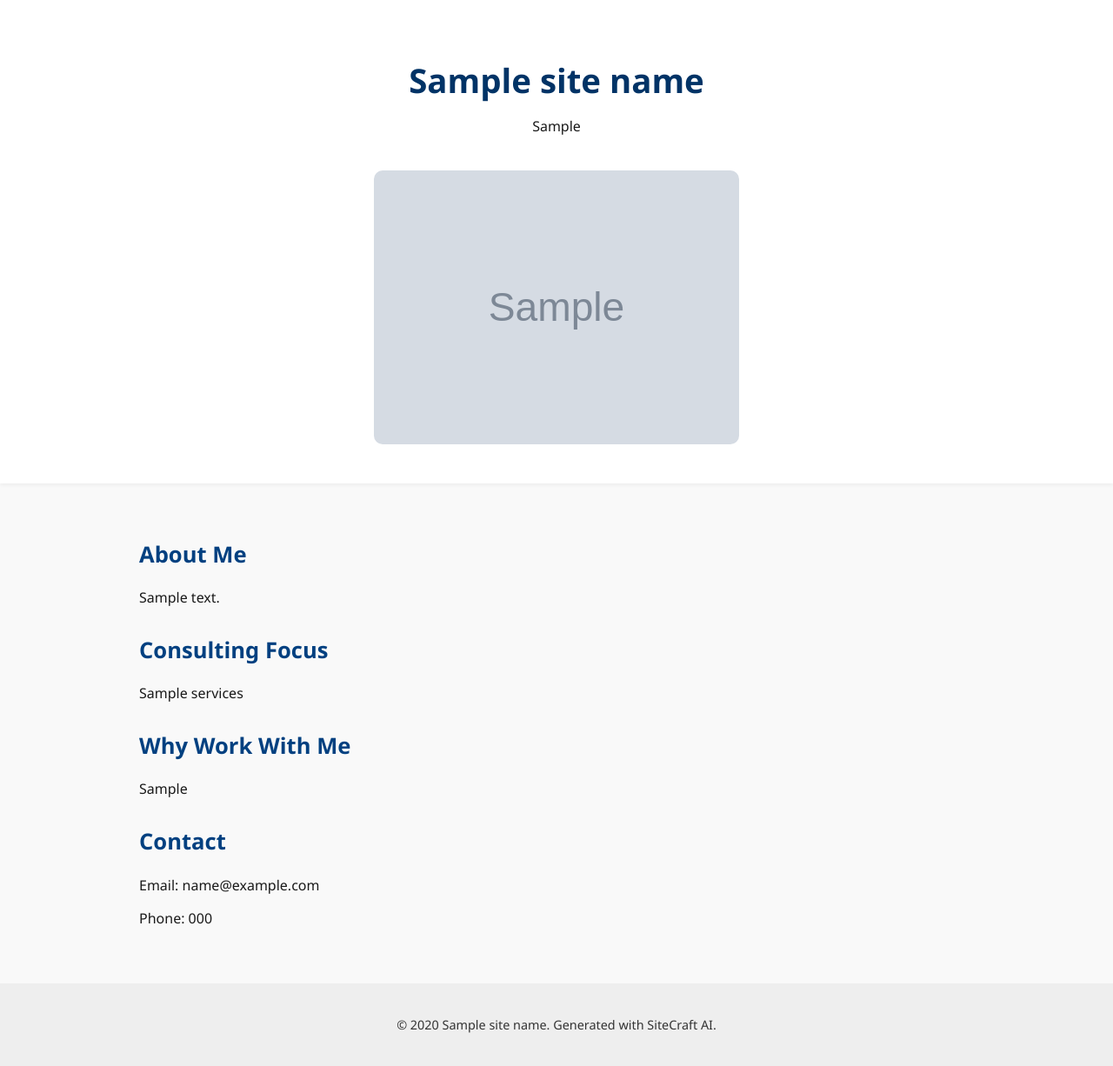
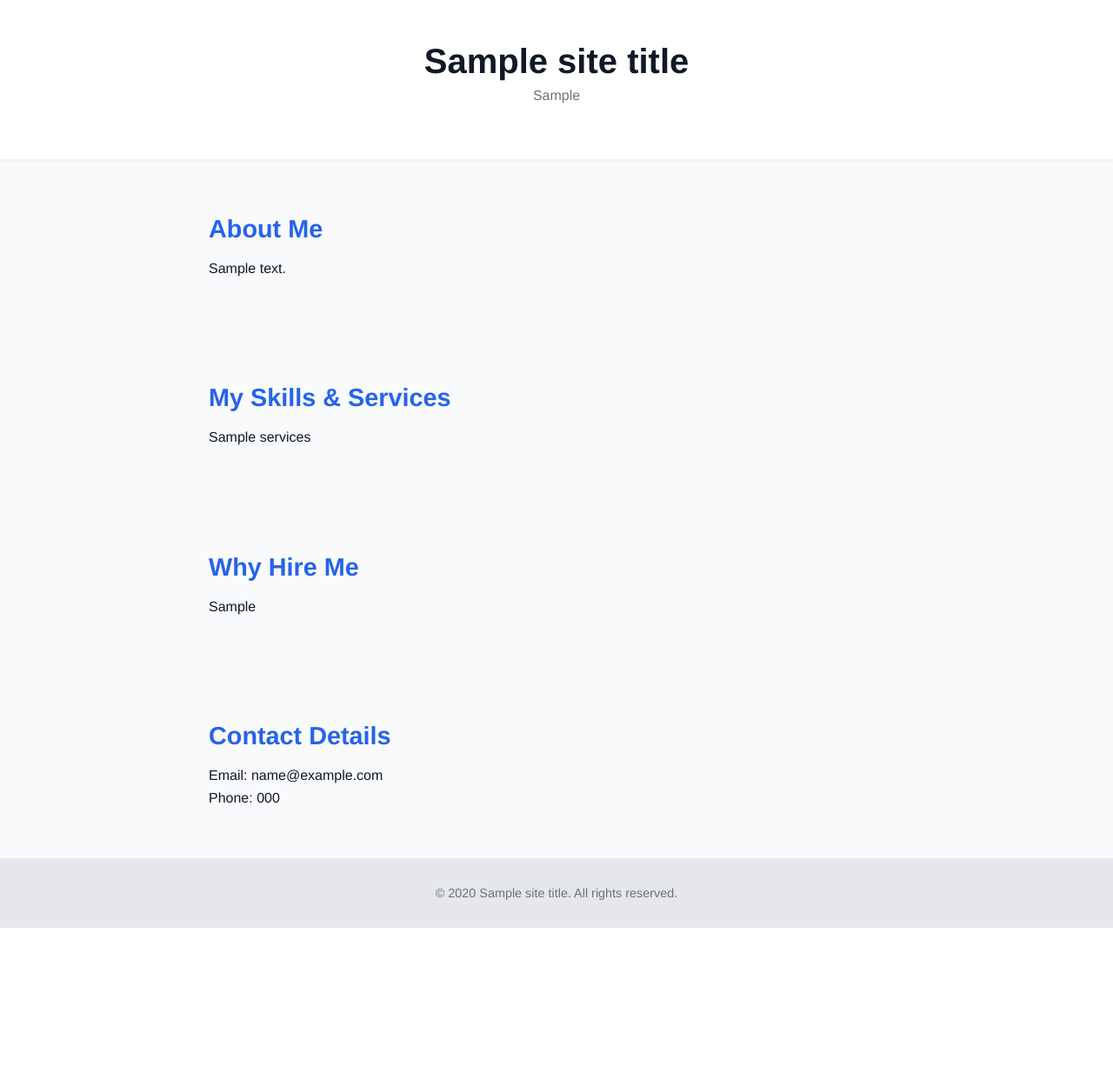
Before and after one commit to chehanvey-ctrl/sitecraft-backend, a Python web app: template templates/clean_professional_portfolio.html in a window 1280 px wide. Shown: the whole page at 87% size. After the commit the page ends 1067 px from the top, so only its background shows below. Run offline with Jinja, Linux system fonts and the light colour scheme; the template is opened without the code that fills it: most values are stand-ins (such as "Sample title", 1, 10 or a date in 2020); grey boxes marked "Sample" are stand-in pictures.

Commit message:
Update clean_professional_portfolio.html

```diff
--- a/templates/clean_professional_portfolio.html
+++ b/templates/clean_professional_portfolio.html
@@ -3,92 +3,88 @@
 <head>
   <meta charset="UTF-8" />
   <meta name="viewport" content="width=device-width, initial-scale=1.0"/>
-  <title>{{ site_name }} – Consultant Portfolio</title>
+  <title>{{ site_title }}</title>
   <style>
     body {
       margin: 0;
-      font-family: 'Segoe UI', Tahoma, Geneva, Verdana, sans-serif;
-      background-color: #f9f9f9;
-      color: #1a1a1a;
+      font-family: 'Helvetica Neue', sans-serif;
+      background-color: #f9fafb;
+      color: #111827;
     }
 
     header {
+      background-color: #ffffff;
+      padding: 3rem 2rem;
       text-align: center;
-      padding: 2.5rem 1rem;
-      background-color: #ffffff;
       box-shadow: 0 2px 4px rgba(0,0,0,0.05);
     }
 
-    header img {
-      width: 100%;
-      max-width: 420px;
-      border-radius: 10px;
-      margin-top: 1.5rem;
+    header h1 {
+      font-size: 2.5rem;
+      margin: 0;
     }
 
-    h1 {
-      font-size: 2.4rem;
-      color: #003366;
-      margin-bottom: 0.3rem;
-    }
-
-    h2 {
-      font-size: 1.6rem;
-      color: #004080;
-      margin-top: 2rem;
-    }
-
-    main {
-      padding: 2rem;
-      max-width: 960px;
-      margin: 0 auto;
+    header p {
+      margin-top: 0.5rem;
+      color: #6b7280;
     }
 
     section {
-      margin-bottom: 2rem;
+      padding: 2.5rem 2rem;
+      max-width: 800px;
+      margin: auto;
+    }
+
+    section h2 {
+      font-size: 1.8rem;
+      color: #2563eb;
+      margin-bottom: 1rem;
+    }
+
+    section p {
+      font-size: 1rem;
+      line-height: 1.6;
     }
 
     footer {
       text-align: center;
-      padding: 1.5rem;
-      background-color: #eeeeee;
+      padding: 2rem;
+      background-color: #e5e7eb;
       font-size: 0.9rem;
-      color: #333;
+      color: #6b7280;
     }
   </style>
 </head>
 <body>
+
   <header>
-    <h1>{{ site_name }}</h1>
+    <h1>{{ site_title }}</h1>
     <p>{{ site_tagline }}</p>
-    <img src="{{ image_url }}" alt="AI-generated visual for consultant" />
   </header>
 
-  <main>
   <section>
     <h2>About Me</h2>
     <p>{{ about_us }}</p>
   </section>
 
   <section>
-      <h2>Consulting Focus</h2>
+    <h2>My Skills & Services</h2>
     <p>{{ services }}</p>
   </section>
 
   <section>
-      <h2>Why Work With Me</h2>
+    <h2>Why Hire Me</h2>
     <p>{{ value_proposition }}</p>
   </section>
 
   <section>
-      <h2>Contact</h2>
-      <p>Email: {{ contact_email }}</p>
-      <p>Phone: {{ contact_phone }}</p>
+    <h2>Contact Details</h2>
+    <p>Email: {{ contact_email }}<br/>Phone: {{ contact_phone }}</p>
   </section>
-  </main>
 
   <footer>
-    <p>© {{ year }} {{ site_name }}. Generated with SiteCraft AI.</p>
+    © {{ year }} {{ site_title }}. All rights reserved.
   </footer>
+
 </body>
 </html>
```
Lines whose indentation alone changed are shown as unchanged.
